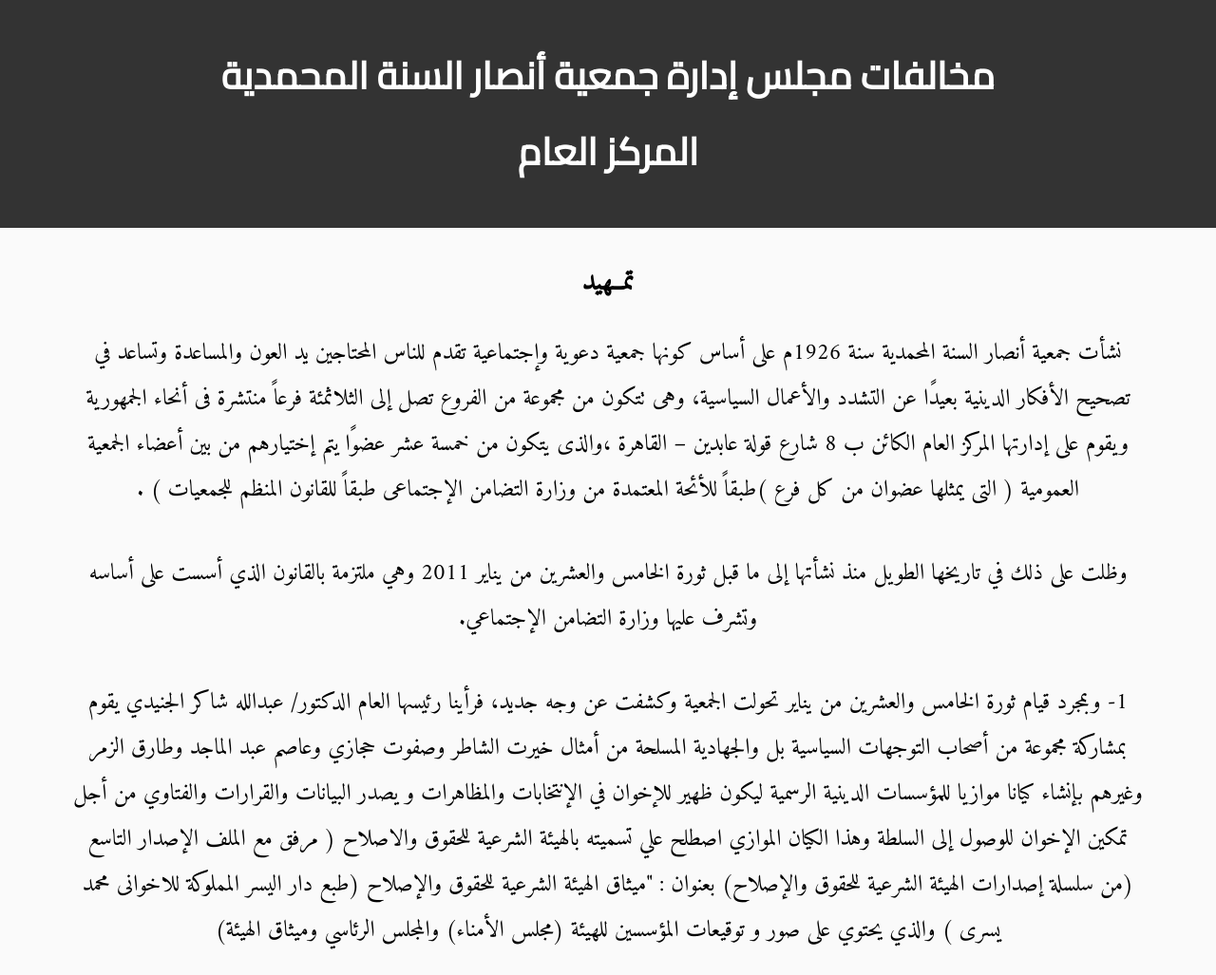
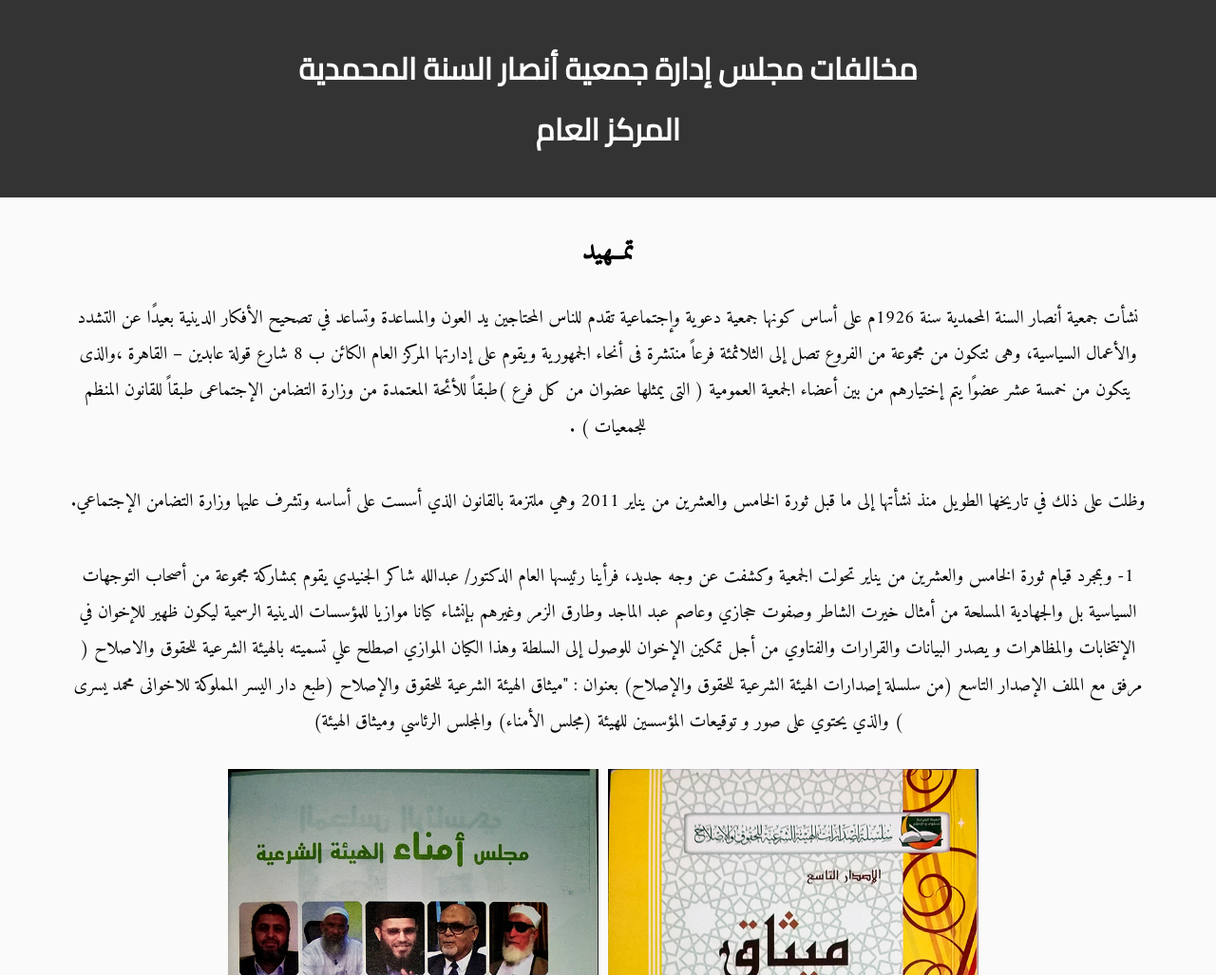
Before and after one commit to HeshamAbdelalem/ekhwan-ansar-elsonna, a website: page index.html in a window 1280 px wide. Shown: the top 1027 px of the page at 95% size. Drawn offline with Linux system fonts and the light colour scheme.

```diff
--- a/style/main.css
+++ b/style/main.css
@@ -33,7 +33,7 @@
 }
 
 p {
-  font-size: 1.5rem;
+  font-size: 1.2rem;
   padding: 20px 0px;
 }
 
@@ -69,7 +69,7 @@
 }
 
 nav h1 {
-  font-size: 2.5rem;
+  font-size: 2rem;
   font-family: 'Cairo', sans-serif;
   padding: 40px 0;
 }
```
